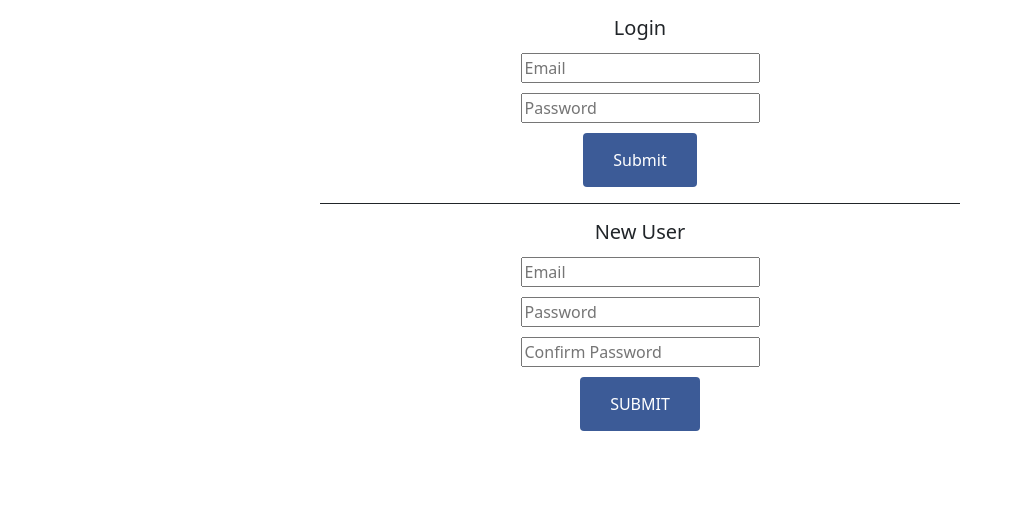
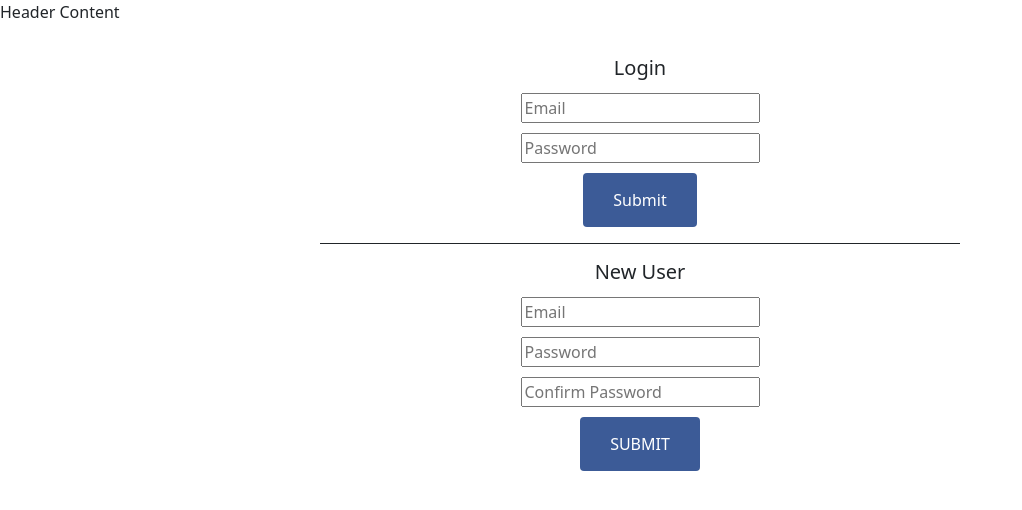
Before and after one commit to MitchStark10/alarm-manager, a React (Create React App) app in the folder client/: page / in a window 1280 px wide. Shown: the top 510 px of the page, without its empty margins (0-1022 px from the left). Built offline with nearby package versions, Linux system fonts and the light colour scheme.

Commit message:
begin work on the header

```diff
--- a/client/src/App.tsx
+++ b/client/src/App.tsx
@@ -5,6 +5,7 @@
 import LOGIN_STATES from './utils/LoginStates';
 import AlarmList from './components/alarms/AlarmList';
 import { useCallback } from 'react';
+import Header from './components/Header';
 
 function App() {
     const [email, setEmail] = React.useState<string | null>(null);
@@ -44,7 +45,7 @@
         return null;
     }
 
-    return loginState === LOGIN_STATES.LOGGED_IN ? (
+    const mainContent = loginState === LOGIN_STATES.LOGGED_IN ? (
         <AlarmList email={email!} />
     ) : (
         <LoginNewUserPage
@@ -52,6 +53,13 @@
             storeLoginInfo={storeLoginInfo}
         />
     );
+
+    return (
+        <>
+            <Header />
+            {mainContent}
+        </>
+    );
 }
 
 export default App;
--- /dev/null
+++ b/client/src/components/Header.tsx
@@ -0,0 +1,9 @@
+import React from 'react';
+
+export default function Header() {
+    return (
+        <div>
+            <p>Header Content</p>
+        </div>
+    );
+}
```
